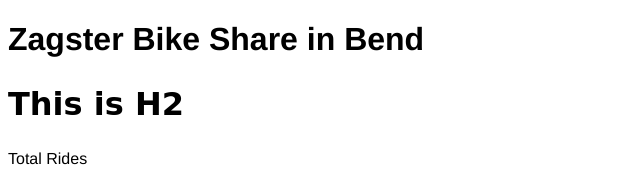
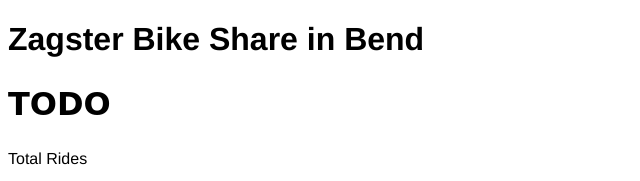
Before and after one commit to brownb-007/zagster-client, a plain HTML site: page index.html in a window 1280 px wide. Shown: the whole page, without its empty margins (0-640 px from the left). Drawn offline with nearby package versions, Linux system fonts and the light colour scheme; no server answers; a web font is replaced by a local one.

Commit message:
Added a ride count id

```diff
--- a/index.html
+++ b/index.html
@@ -13,7 +13,7 @@
 </head>
 <body>
 <h1>Zagster Bike Share in Bend</h1>
-<h2>This is H2</h2>
+<h2 id="rideCount">TODO</h2>
 <p>Total Rides</p>
 
 <div class = "chart">
```
